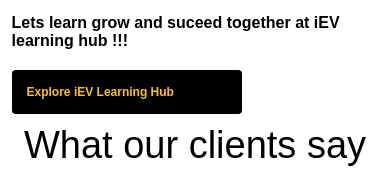
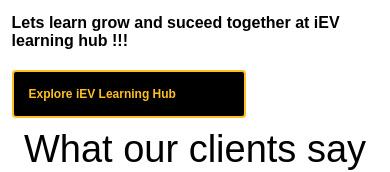
Before and after one commit to iev21/iev-frontend, an Angular app: page / in a window 390 px wide. In both pictures the pointer is over the element 126 px from the left and 2402 px from the top of the page. Shown: the part 2310-2482 px from the top of the page. Built offline with nearby package versions, Linux system fonts and the light colour scheme.

Commit message:
Update home-learning-hub.component.scss

```diff
--- a/src/app/home-learning-hub/home-learning-hub.component.scss
+++ b/src/app/home-learning-hub/home-learning-hub.component.scss
@@ -173,8 +173,12 @@
                 color: black;
                 margin-top: 10px;
                 &:hover {
-                  background-color: black;
-                  color: rgb(255,191,35);
+                    color: rgb(255, 191, 35);
+                    background: black;
+                    transform: scale(1);
+                    transition: all .4s ease-in;
+                    cursor: pointer;
+                    border: 2px solid rgb(255, 191, 35);
                 }
             }
 
```
